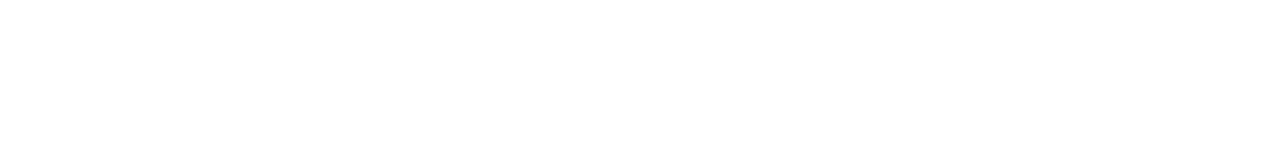
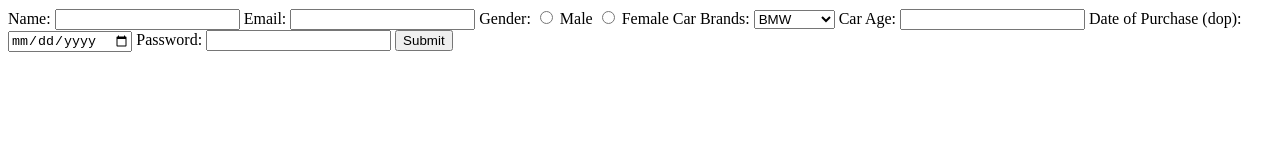
Before and after one commit to acciojob/car-insurance-form-seekernothing, a website: page main.html in a window 1280 px wide. Drawn offline with Linux system fonts and the light colour scheme.

Commit message:
created a submission

```diff
--- a/main.html
+++ b/main.html
@@ -8,6 +8,33 @@
 
 <body>
 	<!-- the entire body must be written by student -->
+	<form method="post">
+		<label for="name">Name:</label>
+		<input type="text" id="name" required>
+		<label for="email">Email:</label>
+		<input type="email" id="email" required>
+		<label >Gender:</label>
+		<input type="radio" name="gender" required>
+		<label>Male</label>
+		<input type="radio" name="gender" required>
+		<label>Female</label>
+		<label for="cars">Car Brands:</label>
+		<select id="cars">
+
+			<option value="BMW">BMW</option>
+			<option value="Audi">Audi</option>
+			<option value="Mercedez">Mercedez</option>
+		</select>
+		<label for="carage">Car Age:</label>
+		<input type="number" id="carage" required>
+		<lable for="dop">Date of Purchase (dop):</lable>
+		<input type="date" id="dop" required>
+		<label for="password">Password:</label>
+		<input type="password" id="password" required>
+		<button type="submit">Submit</button>
+
+	</form>
+
     <script type="text/javascript" src="./script.js">
 </script>
 
```
